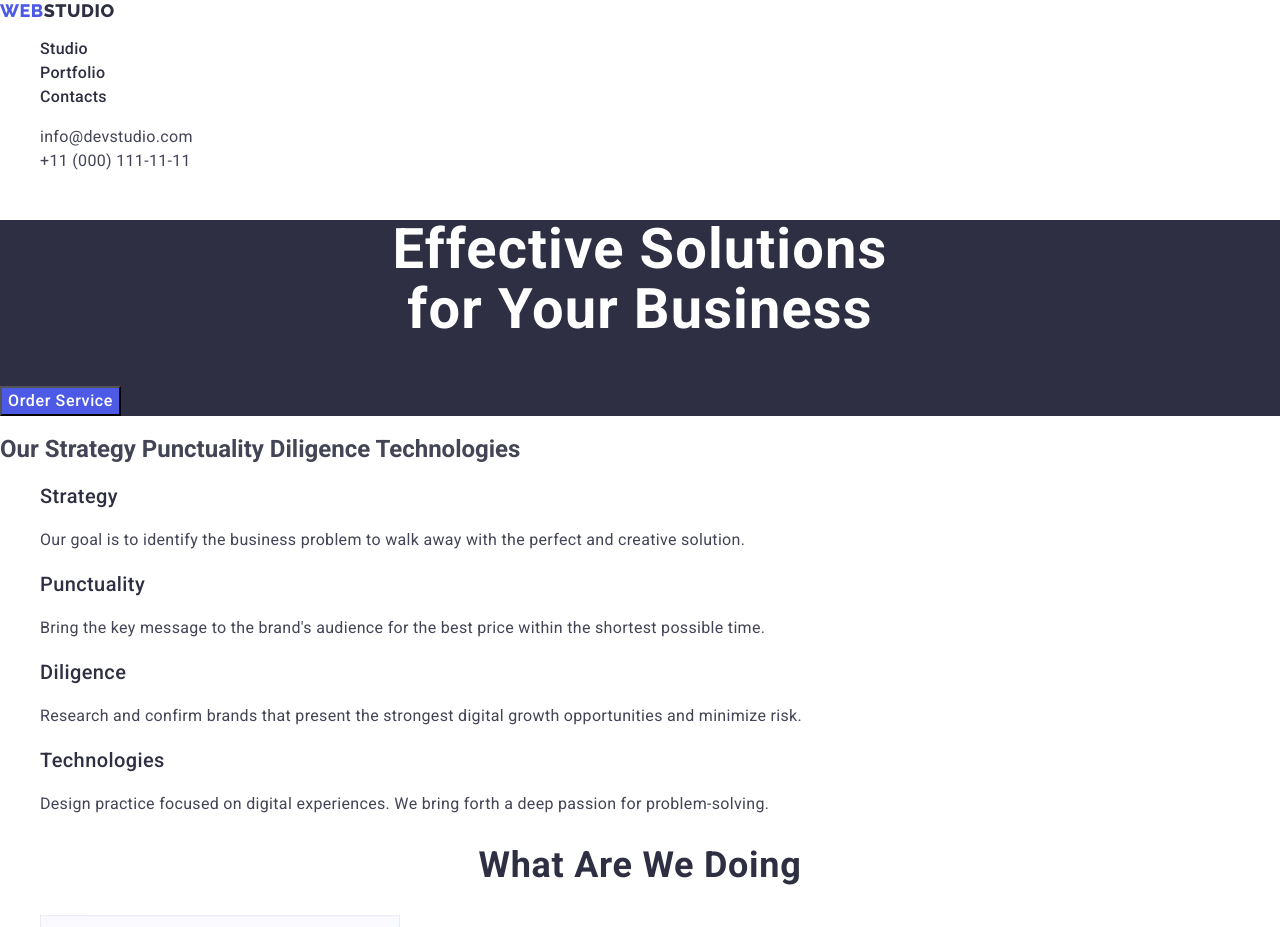
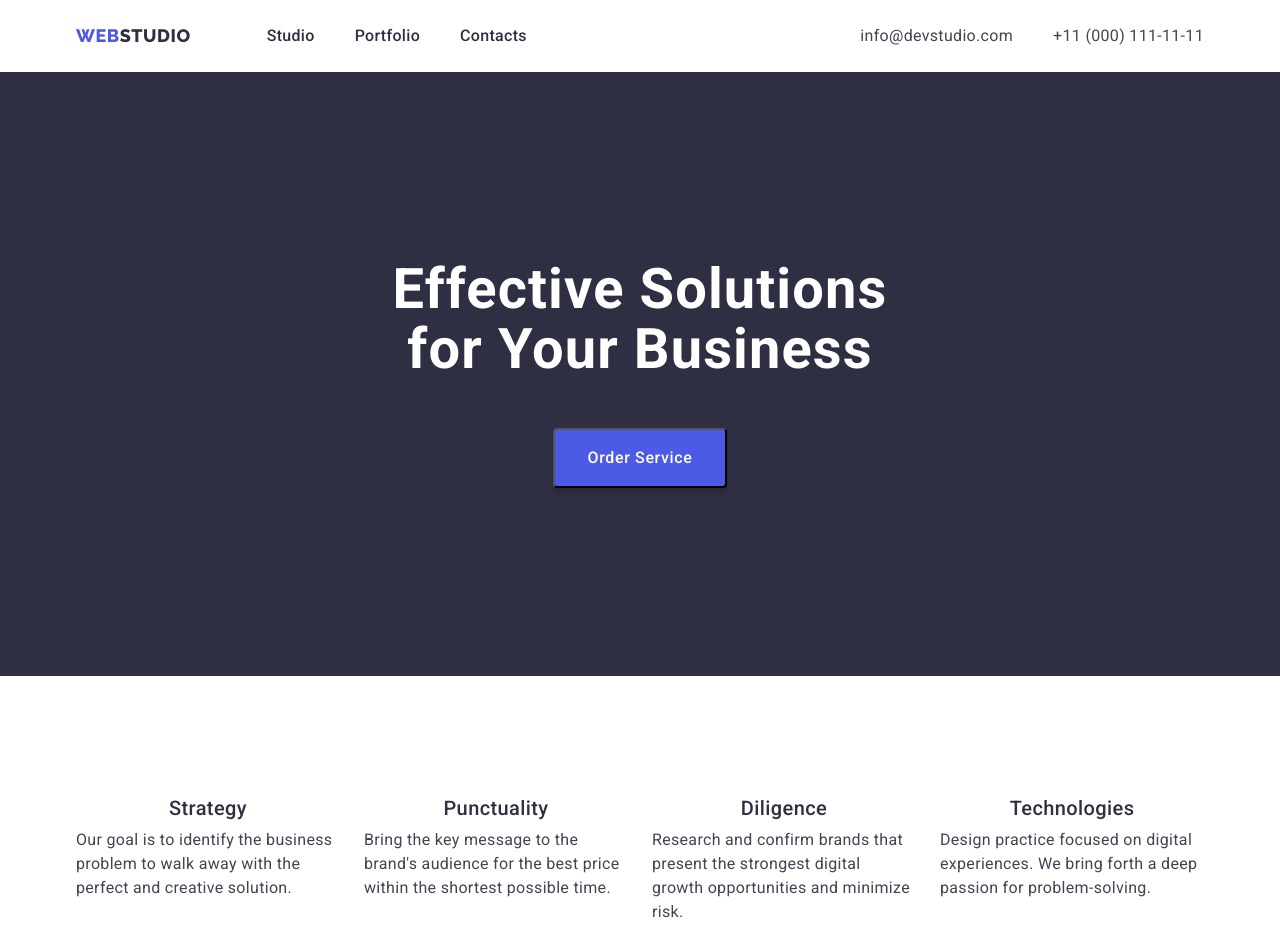
Before and after one commit to al88bo/goit-markup-hw-03, a plain HTML site: page index.html in a window 1280 px wide. Shown: the top 927 px of the page. Drawn offline with nearby package versions, Linux system fonts and the light colour scheme.

Commit message:
main page done (seems to be)

```diff
--- a/css/styles.css
+++ b/css/styles.css
@@ -6,12 +6,65 @@
   --cloud: #f4f4fd;
   --white: #ffffff;
 }
+p,
+h1,
+h2,
+h3,
+h4,
+h5,
+h6 {
+  margin-top: 0;
+  margin-bottom: 0;
+}
+ol,
+ul {
+  margin-top: 0;
+  margin-bottom: 0;
+  padding-left: 0;
+  list-style-type: none;
+}
+img {
+  display: block;
+  max-width: 100%;
+  height: auto;
+}
+a {
+  text-decoration: none;
+}
+button {
+  cursor: pointer;
+}
 body {
   font-family: "Roboto", sans-serif;
   color: var(--slate);
   background-color: #ffffff;
 }
 .visually-hidden {
+  position: absolute;
+  width: 1px;
+  height: 1px;
+  margin: -1px;
+  border: 0;
+  padding: 0;
+  white-space: nowrap;
+  clip-path: inset(100%);
+  clip: rect(0 0 0 0);
+  overflow: hidden;
+}
+.page-container {
+  min-height: 100vh;
+  display: flex;
+  flex-direction: column;
+}
+main {
+  flex-grow: 1;
+}
+.container {
+  width: 100%;
+  max-width: 1158px;
+  padding-left: 15px;
+  padding-right: 15px;
+  margin: 0 auto;
 }
 .link {
   text-decoration: none;
@@ -19,8 +72,31 @@ body {
 .list {
   list-style-type: none;
 }
-
 /*--------------------HEADER----------------*/
+.header {
+  padding-top: 24px;
+  padding-bottom: 24px;
+}
+.header-f-container {
+  display: flex;
+  align-items: center;
+}
+.logo-menu-f {
+  display: flex;
+  gap: 76px;
+  align-items: center;
+  flex-grow: 1;
+}
+.menu-f {
+  display: flex;
+  gap: 40px;
+}
+.address-f {
+  display: flex;
+  gap: 40px;
+  align-items: center;
+  font-style: normal;
+}
 .logo {
   color: var(--iris);
   font-size: 18px;
@@ -30,7 +106,7 @@ body {
   letter-spacing: 0.03em;
   text-transform: uppercase;
 }
-.span {
+.logo-span {
   color: var(--navyblue);
 }
 .navigation-item {
@@ -39,9 +115,6 @@ body {
   font-weight: 500;
   line-height: 1.5;
   letter-spacing: 0.02em;
-}
-.address {
-  font-style: normal;
 }
 .address-item {
   color: var(--slate);
@@ -59,12 +132,15 @@ body {
 /*----------------------FOOTER----------------*/
 .footer {
   background-color: var(--navyblue);
+  padding-top: 101.5px;
+  padding-bottom: 100px;
 }
 .footer-span {
   color: var(--cloud);
 }
 .footer p {
   color: var(--cloud);
+  margin-top: 16px;
 }
 
 /*--------------PORTFOLIO-Progects----------*/
@@ -77,7 +153,6 @@ body {
   font-weight: 500;
   line-height: 1.5;
   letter-spacing: 0.04em;
-  cursor: pointer;
 }
 .filter-button:hover,
 .filter-button:focus {
@@ -88,6 +163,8 @@ body {
 /*--------------MAIN PAGE-HERO----------*/
 .hero {
   background-color: var(--navyblue);
+  padding-top: 188px;
+  padding-bottom: 188px;
 }
 .hero-header {
   color: var(--white);
@@ -96,6 +173,9 @@ body {
   line-height: 1.07;
   letter-spacing: 0.02em;
   text-align: center;
+  /* max-width: 496px; */
+  /* margin: 0 auto; */
+  margin-bottom: 48px;
 }
 .hero-button {
   color: var(--white);
@@ -104,16 +184,47 @@ body {
   line-height: 1.5;
   letter-spacing: 0.04em;
   background-color: var(--iris);
-  cursor: pointer;
+  padding: 16px 32px;
+  display: block;
+  margin: 0 auto;
+  border-radius: 4px;
+  background: var(--iris);
+  box-shadow: 0px 4px 4px 0px rgba(0, 0, 0, 0.15);
 }
 .hero-button:hover,
 .hero-button:focus {
   background-color: var(--ocean);
 }
-
+/* ----------  SECTION TWO ----------------------*/
+.section-two {
+  padding-top: 120px;
+  padding-bottom: 120px;
+}
+.two-f-container {
+  display: flex;
+  gap: 24px;
+  /* justify-content: space-between; */
+}
+/* ----------  SECTION THREE ----------------------*/
+.section-three {
+  padding-bottom: 120px;
+}
+.three-f-container {
+  display: flex;
+  gap: 24px;
+}
 /* --------------TEAM---------- */
 .team {
   background-color: var(--cloud);
+  padding-top: 120px;
+  padding-bottom: 120px;
+}
+.team-f-container {
+  display: flex;
+  gap: 24px;
+}
+.img {
+  margin-bottom: 32px;
 }
 .teammate {
   background-color: var(--white);
@@ -128,6 +239,7 @@ body {
   letter-spacing: 0.02em;
   text-transform: capitalize;
   text-align: center;
+  margin-bottom: 72px;
 }
 .text-h-three {
   color: var(--navyblue);
@@ -135,10 +247,17 @@ body {
   font-weight: 500;
   line-height: 1.2;
   letter-spacing: 0.02em;
+  text-align: center;
+  margin-bottom: 8px;
 }
 .text-p {
   color: var(--slate);
   font-size: 16px;
   line-height: 1.5;
   letter-spacing: 0.02em;
+  max-width: 264px;
 }
+.teammate .text-p {
+  text-align: center;
+  margin-bottom: 32px;
+}
--- a/index.html
+++ b/index.html
@@ -5,41 +5,44 @@
     <meta name="viewport" content="width=device-width, initial-scale=1.0" />
     <link rel="preconnect" href="https://fonts.googleapis.com" />
     <link rel="preconnect" href="https://fonts.gstatic.com" crossorigin />
-    <link href="https://fonts.googleapis.com/css2?family=Raleway:wght@800&family=Roboto:wght@400;500;700&display=swap" rel="stylesheet" />
+    <link rel="stylesheet" href="https://fonts.googleapis.com/css2?family=Raleway:wght@800&family=Roboto:wght@400;500;700&display=swap" />
     <link rel="stylesheet" href="https://cdn.jsdelivr.net/npm/modern-normalize@2.0.0/modern-normalize.min.css" />
     <link rel="stylesheet" href="./css/styles.css" />
     <title>Main Page</title>
   </head>
-  <body>
-    <header>
-      <nav>
-        <a href="./index.html" class="logo link">Web<span class="span">Studio</span></a>
-        <ul class="list">
+  <body class="page-container">
+    <header class="header">
+      <div class="container header-f-container">
+        <nav class="logo-menu-f">
+          <a href="./index.html" class="logo link">Web<span class="logo-span">Studio</span></a>
+          <ul class="menu-f list">
             <li><a href="./index.html" class="navigation-item link">Studio</a></li>
             <li><a href="./portfolio.html" class="navigation-item link">Portfolio</a></li>
             <li><a href="" class="navigation-item link">Contacts</a></li>
           </ul>
         </nav>
-      <address class="address">
-        <ul class="list">
+        <ul class="address-f list">
           <li><a href="mailto:info@devstudio.com" class="address-item link">info@devstudio.com</a></li>
           <li><a href="tel:+110001111111" class="address-item link">+11 (000) 111-11-11</a></li>
         </ul>
-      </address>
+      </div>
     </header>
     <main>
-      <!-- Hero Image -->
+      <!-- Hero -->
       <section class="hero">
+        <div class="container">
           <h1 class="hero-header">
             Effective Solutions <br />
             for Your Business
           </h1>
           <button type="button" class="hero-button">Order Service</button>
+        </div>
       </section>
       <!-- Section 2 -->
-      <section>
+      <section class="section-two">
         <h2 class="visually-hidden">Our Strategy Punctuality Diligence Technologies</h2>
-        <ul class="list">
+        <div class="container">
+          <ul class="two-f-container list">
             <li>
               <h3 class="text-h-three">Strategy</h3>
               <p class="text-p">Our goal is to identify the business problem to walk away with the perfect and creative solution.</p>
@@ -57,47 +60,54 @@
               <p class="text-p">Design practice focused on digital experiences. We bring forth a deep passion for problem-solving.</p>
             </li>
           </ul>
+        </div>
       </section>
       <!-- Section 3 -->
-      <section>
+      <section class="section-three">
+        <div class="container">
           <h2 class="text-h-two">What are we doing</h2>
-        <ul class="list">
+          <ul class="three-f-container list">
             <li><img src="./images/squoosh_what_are_we_doing_image_1.jpg" alt="computer screen" width="360" height="300" /></li>
             <li><img src="./images/squoosh_what_are_we_doing_image_2.jpg" alt="smartphone" width="360" height="300" /></li>
             <li><img src="./images/squoosh_what_are_we_doing_image_3.jpg" alt="smartphone and laptop" width="360" height="300" /></li>
           </ul>
+        </div>
       </section>
-      <!-- Section 4 -->
+      <!-- TEAM -->
       <section class="team">
+        <div class="container">
           <h2 class="text-h-two">Our Team</h2>
-        <ul class="list">
+          <ul class="team-f-container list">
             <li class="teammate">
-            <img src="./images/squoosh_foto_mark.jpg" alt="mark" width="264" height="260" />
+              <img class="img" src="./images/squoosh_foto_mark.jpg" alt="mark" width="264" height="260" />
               <h3 class="text-h-three">Mark Guerrero</h3>
               <p class="text-p">Product Designer</p>
             </li>
             <li class="teammate">
-            <img src="./images/squoosh_foto_tom.jpg" alt="tom" width="264" height="260" />
+              <img class="img" src="./images/squoosh_foto_tom.jpg" alt="tom" width="264" height="260" />
               <h3 class="text-h-three">Tom Ford</h3>
               <p class="text-p">Frontend Developer</p>
             </li>
             <li class="teammate">
-            <img src="./images/squoosh_foto_camila.jpg" alt="camila" width="264" height="260" />
+              <img class="img" src="./images/squoosh_foto_camila.jpg" alt="camila" width="264" height="260" />
               <h3 class="text-h-three">Camila Garcia</h3>
               <p class="text-p">Marketing</p>
             </li>
             <li class="teammate">
-            <img src="./images/squoosh_foto_daniel.jpg" alt="daniel" width="264" height="260" />
+              <img class="img" src="./images/squoosh_foto_daniel.jpg" alt="daniel" width="264" height="260" />
               <h3 class="text-h-three">Daniel Wilson</h3>
               <p class="text-p">UI Designer</p>
             </li>
           </ul>
+        </div>
       </section>
     </main>
     <!-- Footer -->
     <footer class="footer">
+      <div class="container">
         <a href="./index.html" class="logo link">Web<span class="footer-span">Studio</span></a>
         <p class="text-p">Increase the flow of customers and sales for your business with digital marketing & growth solutions.</p>
+      </div>
     </footer>
   </body>
 </html>
--- a/portfolio.html
+++ b/portfolio.html
@@ -2,34 +2,34 @@
 <html lang="en">
   <head>
     <meta charset="UTF-8" />
-    <meta http-equiv="X-UA-Compatible" content="IE=edge" />
     <meta name="viewport" content="width=device-width, initial-scale=1.0" />
     <link rel="preconnect" href="https://fonts.googleapis.com" />
     <link rel="preconnect" href="https://fonts.gstatic.com" crossorigin />
-    <link href="https://fonts.googleapis.com/css2?family=Raleway:wght@800&family=Roboto:wght@400;500;700&display=swap" rel="stylesheet" />
+    <link rel="stylesheet" href="https://fonts.googleapis.com/css2?family=Raleway:wght@800&family=Roboto:wght@400;500;700&display=swap" />
     <link rel="stylesheet" href="https://cdn.jsdelivr.net/npm/modern-normalize@2.0.0/modern-normalize.min.css" />
     <link rel="stylesheet" href="./css/styles.css" />
     <title>Portfolio</title>
   </head>
   <body>
-    <header>
-      <nav>
-        <a href="./index.html" class="logo link">Web<span class="span">Studio</span></a>
-        <ul class="list">
+    <header class="header">
+      <div class="container header-container-f">
+        <nav class="logo-menu-f">
+          <a href="./index.html" class="logo link">Web<span class="logo-span">Studio</span></a>
+          <ul class="menu-f list">
             <li><a href="./index.html" class="navigation-item link">Studio</a></li>
             <li><a href="./portfolio.html" class="navigation-item link">Portfolio</a></li>
             <li><a href="" class="navigation-item link">Contacts</a></li>
           </ul>
         </nav>
-      <address class="address">
-        <ul class="list">
+        <ul class="address-f list">
           <li><a href="mailto:info@devstudio.com" class="address-item link">info@devstudio.com</a></li>
           <li><a href="tel:+110001111111" class="address-item link">+11 (000) 111-11-11</a></li>
         </ul>
-      </address>
+      </div>
     </header>
     <main>
       <section>
+        <div class="container">
           <h1 class="visually-hidden">Filter All WebSite App Desing Marketing</h1>
           <ul class="list">
             <li><button type="button" class="filter-button">All</button></li>
@@ -103,11 +103,14 @@
               </a>
             </li>
           </ul>
+        </div>
       </section>
     </main>
     <footer class="footer">
+      <div class="container">
         <a href="./index.html" class="logo link">Web<span class="footer-span">Studio</span></a>
         <p class="text-p">Increase the flow of customers and sales for your business with digital marketing & growth solutions.</p>
+      </div>
     </footer>
   </body>
 </html>
```
Lines whose indentation alone changed are shown as unchanged.
